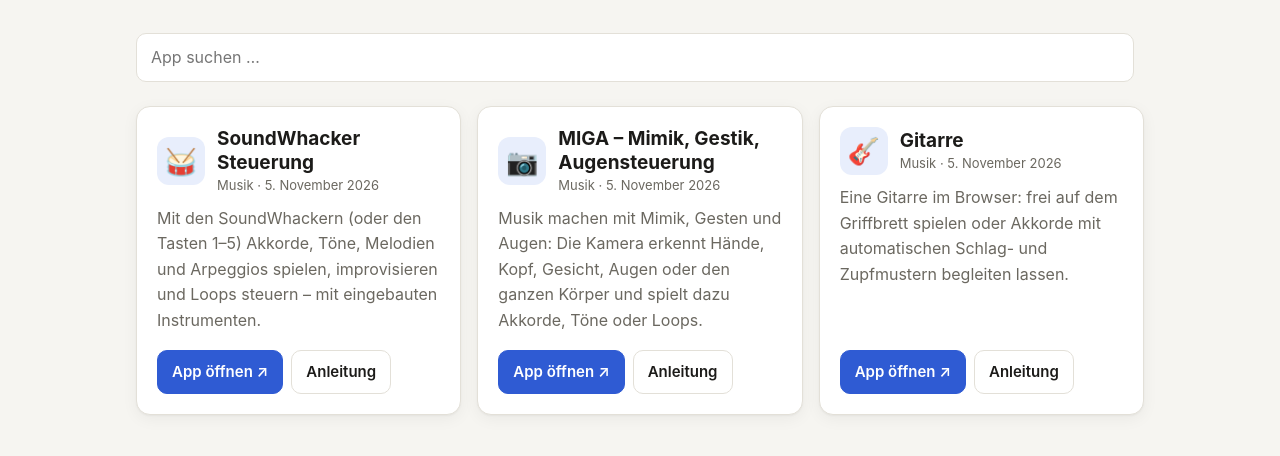
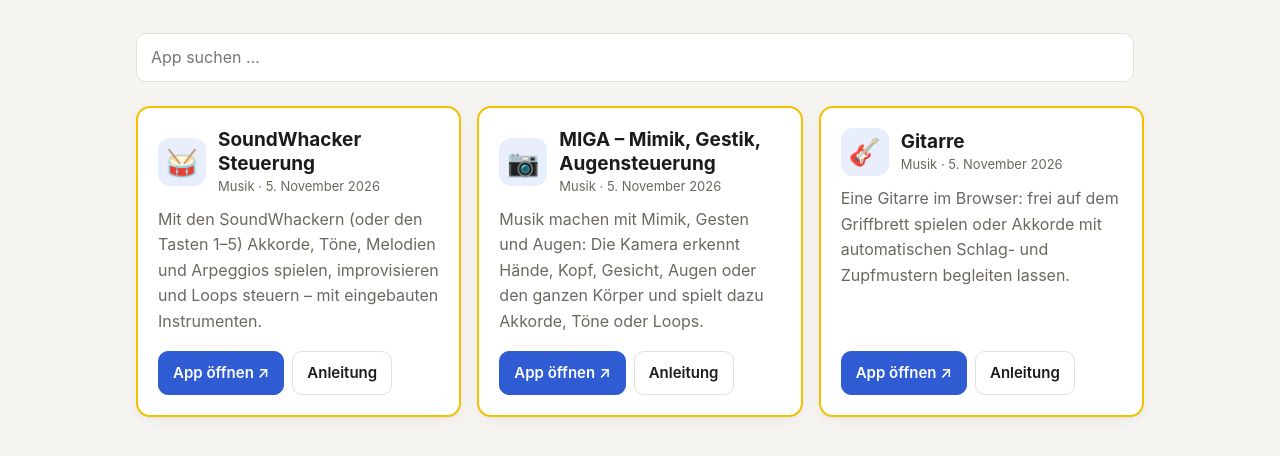
Before and after one commit to pati2018/pati2018.github.io, a plain HTML site: page index.html in a window 1280 px wide. Shown: the part 172-628 px from the top of the page. Drawn offline with Linux system fonts and the light colour scheme.

Commit message:
Gelber Rand um die App-Karten
Co-Authored-By: Claude Opus 5.5 <noreply@anthropic.com>
Claude-Session: https://claude.ai/code/session_01Furwk85pLcBoXEJVo7MeAt

```diff
--- a/style.css
+++ b/style.css
@@ -9,6 +9,7 @@
   --shadow: 0 1px 2px rgba(0,0,0,.04), 0 4px 16px rgba(0,0,0,.05);
   --radius: 14px;
   --on-accent: #ffffff;
+  --card-border: #f2c200;
   color-scheme: light;
 }
 @media (prefers-color-scheme: dark) {
@@ -21,6 +22,7 @@
     --accent: #7d9cf5;
     --accent-soft: #232a3d;
     --on-accent: #0f1630;
+  --card-border: #e6b800;
     --shadow: none;
     color-scheme: dark;
   }
@@ -34,6 +36,7 @@
   --accent: #7d9cf5;
   --accent-soft: #232a3d;
   --on-accent: #0f1630;
+  --card-border: #e6b800;
   --shadow: none;
   color-scheme: dark;
 }
@@ -71,7 +74,7 @@ header.site p { margin: 0; color: var(--muted); max-width: 60ch; font-size: 17px
 /* Karten */
 .grid { display: grid; grid-template-columns: repeat(auto-fill, minmax(280px, 1fr)); gap: 16px; }
 .card {
-  background: var(--surface); border: 1px solid var(--line); border-radius: var(--radius);
+  background: var(--surface); border: 2px solid var(--card-border); border-radius: var(--radius);
   box-shadow: var(--shadow); padding: 20px; display: flex; flex-direction: column; gap: 10px;
 }
 .card .top { display: flex; gap: 12px; align-items: center; }
```
